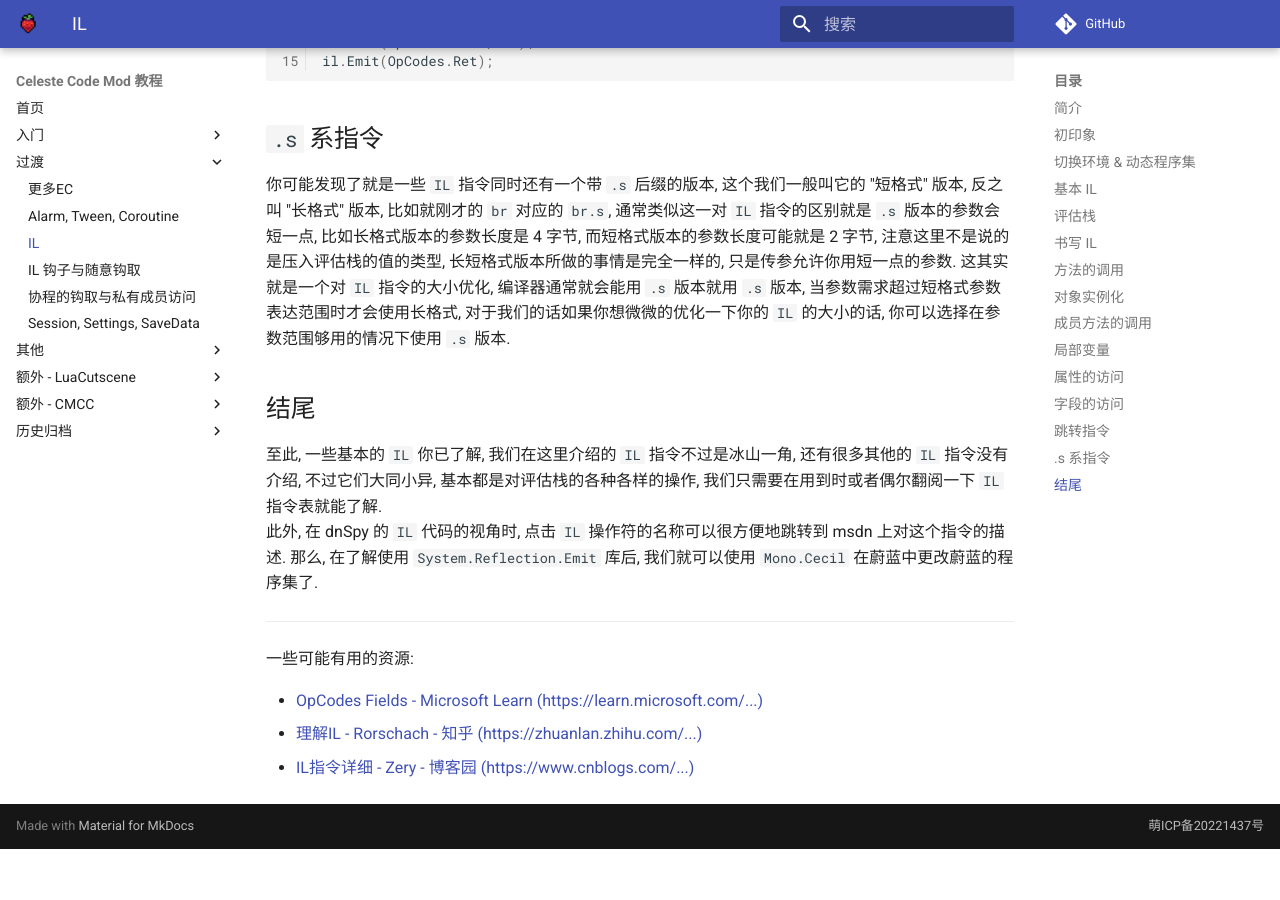
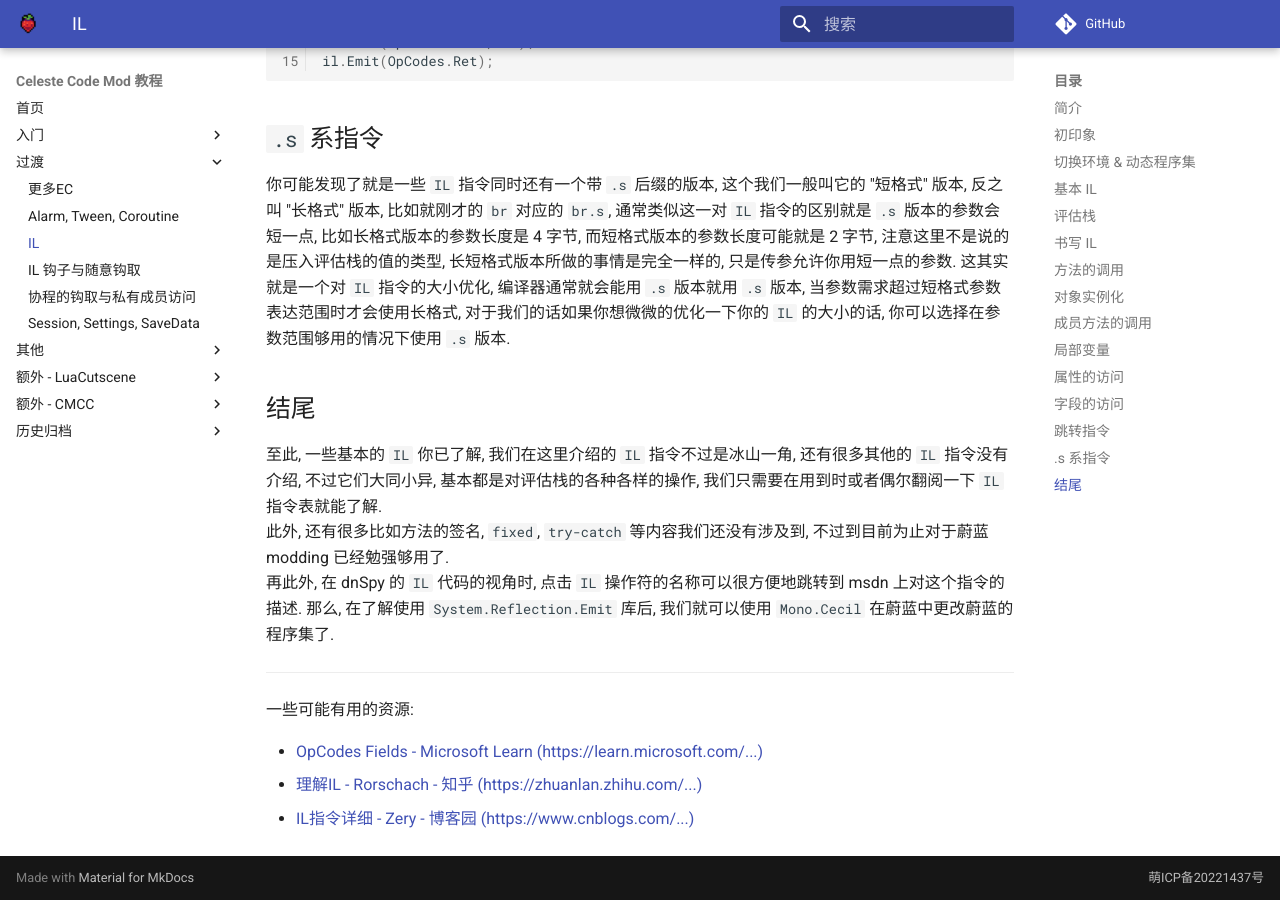
Before and after one commit to Saplonily/CelesteModTutorial, an MkDocs documentation site: the page built from docs/trans/il.md, in a window 1280 px wide and 900 px high, scrolled down 19487 px. Built offline with MkDocs 1.6.1 and Material for MkDocs 9.7.7, drawn with Linux system fonts in a browser that asks for light colours; comment, search, counter and statistics services are not loaded; before the commit the page ends 20336 px from its top, so only the background shows below that.

Commit message:
il.md 杂项更改

````diff
--- a/docs/trans/il.md
+++ b/docs/trans/il.md
@@ -90,7 +90,7 @@ public static class Program
 
 ## 基本 `IL`
 
-<!-- mkdocs 似乎没有为 IL 代码的高亮 -->
+<!-- mkdocs 似乎没有为 IL 代码的高亮, 但是 c 的高亮意外的适合 -->
 ```c
 IL_0000: nop
 IL_0001: ldstr     "Hello world!"
@@ -878,7 +878,8 @@ il.Emit(OpCodes.Ret);
 
 至此, 一些基本的 `IL` 你已了解, 我们在这里介绍的 `IL` 指令不过是冰山一角, 还有很多其他的 `IL` 指令没有介绍,
 不过它们大同小异, 基本都是对评估栈的各种各样的操作, 我们只需要在用到时或者偶尔翻阅一下 `IL` 指令表就能了解.
-此外, 在 dnSpy 的 `IL` 代码的视角时, 点击 `IL` 操作符的名称可以很方便地跳转到 msdn 上对这个指令的描述.
+此外, 还有很多比如方法的签名, `fixed`, `try-catch` 等内容我们还没有涉及到, 不过到目前为止对于蔚蓝 modding 已经勉强够用了.
+再此外, 在 dnSpy 的 `IL` 代码的视角时, 点击 `IL` 操作符的名称可以很方便地跳转到 msdn 上对这个指令的描述.
 那么, 在了解使用 `System.Reflection.Emit` 库后, 我们就可以使用 `Mono.Cecil` 在蔚蓝中更改蔚蓝的程序集了.
 
 ----
````
Also changed, not shown: other parts of docs/trans/il.md (+1 -1 lines).
